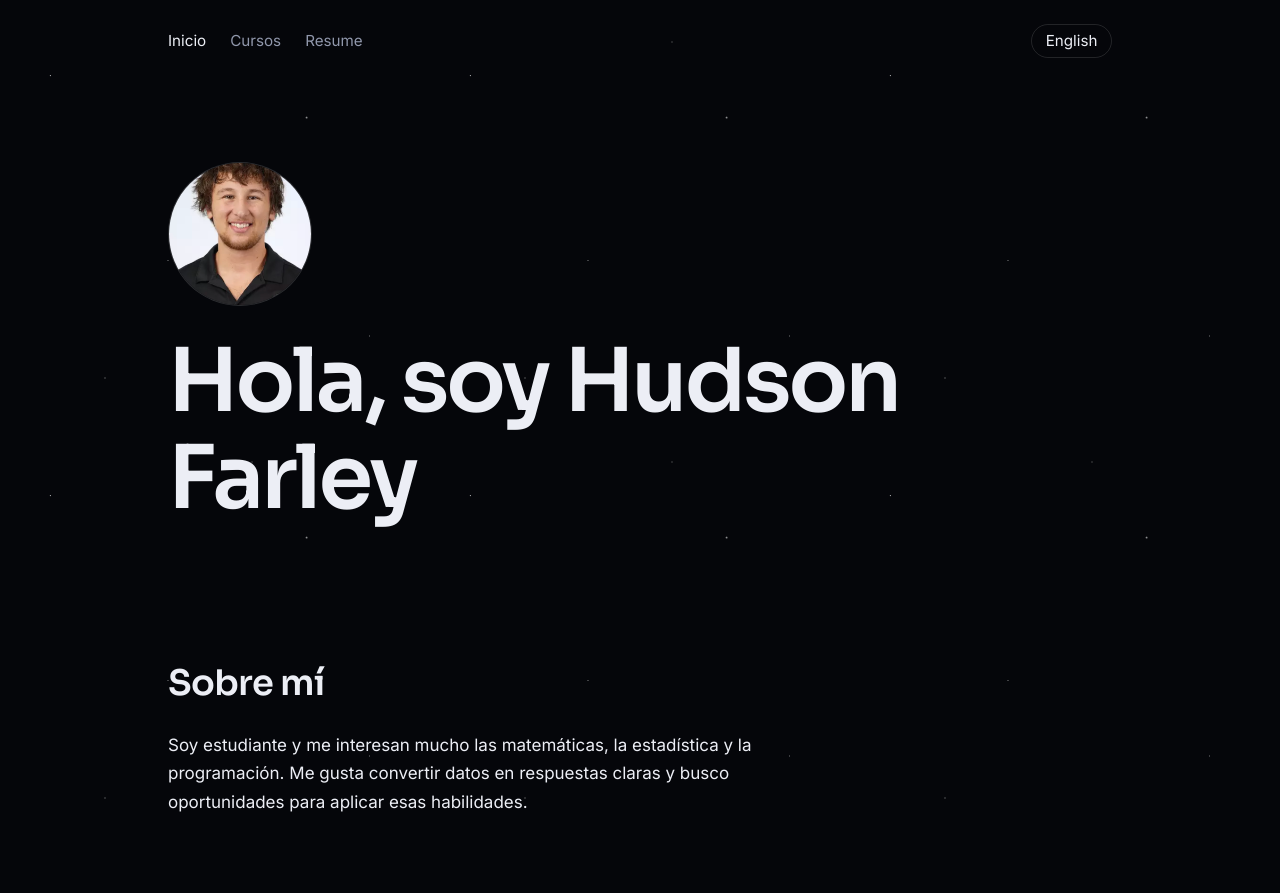
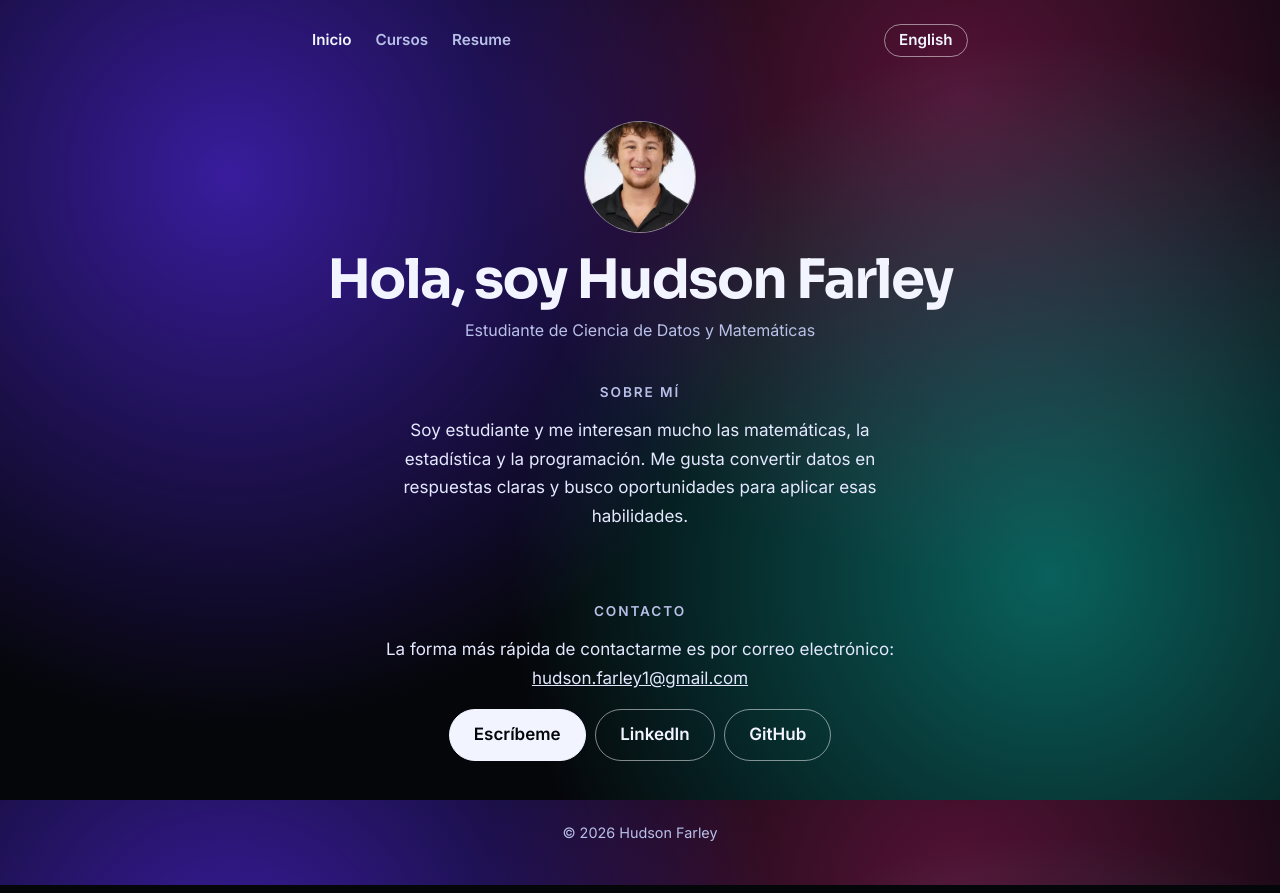
Before and after one commit to hdsn-frly/Portfolio, a plain HTML site: page es/index.html in a window 1280 px wide. Shown: the top 893 px of the page. Drawn offline with Linux system fonts and the light colour scheme.

Commit message:
Update style.css

```diff
--- a/assets/style.css
+++ b/assets/style.css
@@ -1,109 +1,54 @@
-@import url('https://fonts.googleapis.com/css2?family=Sora:wght@500;600;700&family=Inter:wght@400;500;600&display=swap');
+@import url('https://fonts.googleapis.com/css2?family=Sora:wght@600;700&family=Inter:wght@400;600&display=swap');
 
 :root{
   color-scheme:dark;
-  --bg:#05060A; --ink:#ECEEF5; --muted:#9097AB; --line:rgba(255,255,255,.12);
-  --card:rgba(255,255,255,.035); --accent:#8FB8FF;
-  --display:'Sora',system-ui,sans-serif;
-  --body:'Inter',system-ui,sans-serif;
-  --ease:cubic-bezier(.4,0,.2,1);
+  --ink:#F2F4FF; --muted:#B9C0E8; --line:rgba(255,255,255,.5);
+  --card:rgba(5,6,10,.5); --accent:#7DD3FC;
 }
 *{box-sizing:border-box}
-html{scroll-behavior:smooth;background:var(--bg)
-  /* NOT WORKING ;background:radial-gradient(ellipse 70% 100% at 50% 0%,rgba(143,184,255,.14),transparent 70%) top/100% 90vh no-repeat,var(--bg) */
-}body{margin:0;color:var(--ink);font:400 1.0625rem/1.7 var(--body);-webkit-font-smoothing:antialiased;overflow-x:clip}
-body::before{content:"";position:fixed;inset:0;z-index:-1;pointer-events:none;background-size:420px 420px;background-image:
-  radial-gradient(1px 1px at 12% 18%,rgba(255,255,255,.7),transparent),
-  radial-gradient(1px 1px at 40% 62%,rgba(255,255,255,.5),transparent),
-  radial-gradient(1.5px 1.5px at 73% 28%,rgba(255,255,255,.6),transparent),
-  radial-gradient(1px 1px at 88% 80%,rgba(255,255,255,.45),transparent),
-  radial-gradient(1px 1px at 25% 90%,rgba(255,255,255,.5),transparent),
-  radial-gradient(1px 1px at 60% 10%,rgba(255,255,255,.4),transparent)}
+html{scroll-behavior:smooth;min-height:100%;background:
+  radial-gradient(circle at 18% 22%,rgba(91,43,255,.6),transparent 45%),
+  radial-gradient(circle at 82% 72%,rgba(15,208,192,.45),transparent 45%),
+  radial-gradient(circle at 75% 12%,rgba(255,46,147,.32),transparent 40%),
+  #05060A;background-attachment:fixed}
+body{margin:0;color:var(--ink);font:400 1.0625rem/1.7 Inter,system-ui,sans-serif;-webkit-font-smoothing:antialiased}
 a{color:inherit}
 :focus-visible{outline:2px solid var(--accent);outline-offset:3px;border-radius:6px}
-.wrap{max-width:62rem;margin:0 auto;padding:0 1.5rem}
-h1,h2,h3{font-family:var(--display);line-height:1.1;margin:0;font-weight:600}
-h2{font-size:clamp(1.6rem,3.5vw,2.2rem);letter-spacing:-.02em;margin-bottom:1.75rem}
-p{max-width:62ch}
+.wrap{max-width:44rem;margin:0 auto;padding:0 1.5rem}
+h1,h2,h3{font-family:Sora,system-ui,sans-serif;margin:0;line-height:1.1}
+p{max-width:34rem;margin:0 auto 1rem;color:#E4E8FF}
 
-/* navvvvvvvvv */
-nav{display:flex;justify-content:space-between;align-items:center;padding:1.5rem 0;gap:1rem;flex-wrap:wrap}
+/* nav */
+nav{display:flex;justify-content:space-between;align-items:center;flex-wrap:wrap;gap:.75rem 1rem;padding:1.5rem 0}
 nav .links{display:flex;gap:1.5rem;flex-wrap:wrap}
-nav a{text-decoration:none;font-size:.95rem;color:var(--muted);transition:color .25s var(--ease)}
-nav a:hover{color:var(--ink)}
-nav a.lang{color:var(--ink);border:1px solid var(--line);border-radius:99px;padding:.2rem .85rem;transition:border-color .25s var(--ease)}
-nav a.lang:hover{border-color:rgba(255,255,255,.35)}
+nav a{text-decoration:none;font-size:.95rem;font-weight:600;color:var(--muted)}
+nav a[aria-current="page"]{color:var(--ink)}
+nav a.lang{color:var(--ink);border:1px solid var(--line);border-radius:99px;padding:.15rem .9rem}
 
-/* heroooooooo */
-.hero{position:relative;isolation:isolate;padding:5rem 0}
-/* NOT WORKING: remove this comment marker and its closing marker to bring the planet and ring back
-.hero::after{content:"";position:absolute;z-index:-1;top:0;right:0;width:min(22rem,55vw);aspect-ratio:1;border-radius:50%;
-  background:radial-gradient(circle at 32% 28%,rgba(143,184,255,.35),rgba(143,184,255,.06) 45%,transparent 70%);
-  box-shadow:inset 0 0 0 1px var(--line),0 0 120px rgba(143,184,255,.12)}
-.hero::before{content:"";position:absolute;z-index:-1;top:6rem;right:-1rem;width:min(30rem,75vw);height:min(8rem,20vw);border:1px solid var(--line);border-radius:50%;transform:rotate(-16deg)}
-*/
-.hero h1{font-size:clamp(2.8rem,9vw,5.5rem);letter-spacing:-.035em}
-.hero p.lead{font-size:1.25rem;margin:1.5rem 0 2rem;color:var(--muted);max-width:52ch}
-.btns{display:flex;gap:.75rem;flex-wrap:wrap}
-.btn{display:inline-block;padding:.7rem 1.35rem;border-radius:99px;font-weight:500;text-decoration:none;border:1px solid var(--line)
-  /* ;transition:background .25s var(--ease),border-color .25s var(--ease),transform .25s var(--ease) */
-}
-/* .btn:hover{border-color:rgba(255,255,255,.35);background:rgba(255,255,255,.06);transform:translateY(-2px)} */
-.btn.primary{background:var(--ink);border-color:var(--ink);color:var(--bg)}
-/* .btn.primary:hover{background:#fff;border-color:#fff} */
-.stickers{display:flex;gap:.5rem;flex-wrap:wrap;margin-top:2.5rem}
-.sticker{padding:.3rem .85rem;border-radius:99px;font-size:.9rem;font-weight:500;background:var(--card);border:1px solid var(--line);animation:rise .7s var(--ease) both}
-.sticker:nth-child(2){animation-delay:.08s}.sticker:nth-child(3){animation-delay:.16s}
-.sticker:nth-child(4){animation-delay:.24s}.sticker:nth-child(5){animation-delay:.32s}
-.sticker:nth-child(6){animation-delay:.4s}.sticker:nth-child(7){animation-delay:.48s}
-@keyframes rise{from{opacity:0;transform:translateY(8px)}to{opacity:1;transform:none}}
+/* hero: picture, name, tagline */
+.hero{display:flex;flex-direction:column;align-items:center;text-align:center;padding:2.5rem 0 1rem}
+.hero .portrait{width:112px;height:112px;margin:0;border-radius:50%;border:1px solid var(--line);background:var(--card);overflow:hidden;display:flex;align-items:center;justify-content:center;font:600 1.9rem Sora,sans-serif}
+.hero .portrait:empty::after{content:"HF"}
+.hero .portrait img{width:100%;height:100%;object-fit:cover;display:block}
+.hero h1{margin-top:1.1rem;font-size:clamp(2.4rem,8vw,3.4rem);font-weight:700;letter-spacing:-.03em}
+.hero h1::after{content:"Data Science and Mathematics student";display:block;margin-top:.6rem;font:400 1rem Inter,system-ui,sans-serif;letter-spacing:0;color:var(--muted)}
+html[lang="es"] .hero h1::after{content:"Estudiante de Ciencia de Datos y Matem\00E1ticas"}
 
-section{padding:3.5rem 0}
+/* sections */
+main>section{padding:1.75rem 0;text-align:center}
+main h2{font-size:1.6rem;font-weight:700;letter-spacing:-.02em;margin-bottom:1rem}
+#about>h2,#contact>h2{font:600 .85rem Inter,system-ui,sans-serif;letter-spacing:.14em;text-transform:uppercase;color:var(--muted)}
 
-/* projectssssssssss */
-.project{display:grid;grid-template-columns:2px 1fr auto;gap:1.25rem;background:var(--card);border:1px solid var(--line);border-radius:.9rem;padding:1.5rem;margin-bottom:1rem;align-items:start;transition:border-color .25s var(--ease),background .25s var(--ease)}
-.project:hover{border-color:rgba(143,184,255,.45);background:rgba(255,255,255,.055)}
-.project .bar{align-self:stretch;background:var(--accent);opacity:.7;border-radius:2px}
-.project h3{font-size:1.35rem;letter-spacing:-.01em;margin-bottom:.4rem}
-.project p{margin:.2rem 0 .9rem;color:var(--muted)}
-.tags{display:flex;gap:.4rem;flex-wrap:wrap;list-style:none;padding:0;margin:0}
-.tags li{font-size:.8rem;font-weight:500;padding:.1rem .65rem;border-radius:99px;border:1px solid var(--line);color:var(--muted)}
-.project a.go{color:var(--accent);font-weight:500;white-space:nowrap;text-decoration:none}
-.project a.go:hover{text-decoration:underline;text-underline-offset:4px}
-@media(max-width:600px){.project{grid-template-columns:2px 1fr}.project a.go{grid-column:2}}
+/* buttons (no hover effects) */
+.btns{display:flex;justify-content:center;gap:.6rem;flex-wrap:wrap}
+.btn{display:inline-block;padding:.65rem 1.5rem;border-radius:99px;font-weight:600;text-decoration:none;border:1px solid var(--line);color:var(--ink)}
+.btn.primary{background:var(--ink);border-color:var(--ink);color:#05060A}
 
-/* about / skills / timeline */
-.two{display:grid;grid-template-columns:1.3fr 1fr;gap:3rem}
-@media(max-width:760px){.two{grid-template-columns:1fr;gap:1.5rem}}
-.skills{display:grid;gap:1.25rem}
-.skills h3{font-size:1.05rem;margin-bottom:.3rem}
-.skills p{margin:0;color:var(--muted)}
-.timeline{list-style:none;margin:0;padding:0 0 0 1.5rem;border-left:1px solid var(--line)}
-.timeline li{position:relative;margin-bottom:1.75rem}
-.timeline li::before{content:"";position:absolute;left:calc(-1.5rem - 4px);top:.6rem;width:7px;height:7px;border-radius:50%;background:var(--accent);box-shadow:0 0 0 4px var(--bg)}
-.timeline b{font-family:var(--display);font-weight:600;font-size:1.15rem}
-.timeline span{display:block;color:var(--muted);font-size:.95rem}
+/* course chips */
+.tags{display:flex;justify-content:center;flex-wrap:wrap;gap:.5rem;list-style:none;margin:0;padding:0}
+.tags li{padding:.2rem .8rem;border-radius:99px;font-size:.85rem;color:#E4E8FF;border:1px solid rgba(255,255,255,.28);background:rgba(255,255,255,.05)}
 
-/* galleryyyyyyyyyyyy */
-.gallery{display:grid;grid-template-columns:repeat(auto-fit,minmax(200px,1fr));gap:1rem}
-.gallery figure{margin:0;aspect-ratio:4/3;border-radius:.9rem;overflow:hidden;background:var(--card);border:1px dashed var(--line)}
-.gallery figure:has(img){border:0}
-.gallery img{width:100%;height:100%;object-fit:cover;display:block}
+/* resume image */
+main img{margin-left:auto!important;margin-right:auto!important}
 
-/* contaaaaaaaaaaaact */
-.contact{background:var(--card);border:1px solid var(--line);border-radius:1.25rem;padding:3rem 2rem;margin:2rem 0 3rem}
-footer{padding:0 0 2.5rem;color:var(--muted);font-size:.95rem}
-footer a:hover{color:var(--ink)}
-
-/* language picker (unused now) */
-.picker{position:relative;isolation:isolate;min-height:100vh;display:grid;place-content:center;text-align:center;padding:2rem}
-.picker::after{content:"";position:absolute;z-index:-1;left:50%;top:50%;width:min(30rem,85vw);aspect-ratio:1;transform:translate(-50%,-50%);border-radius:50%;
-  background:radial-gradient(circle at 35% 30%,rgba(143,184,255,.28),rgba(143,184,255,.05) 50%,transparent 72%);
-  box-shadow:inset 0 0 0 1px var(--line),0 0 140px rgba(143,184,255,.1)}
-.picker h1{font-size:clamp(2.2rem,7vw,4rem);letter-spacing:-.03em;margin-bottom:2rem}
-.picker .btns{justify-content:center}
-.picker .btn{font-size:1.15rem;padding:.9rem 1.9rem}
-
-@media (prefers-reduced-motion:reduce){
-  html{scroll-behavior:auto}.sticker{animation:none}.btn,.project,nav a{transition:none}
-}
+footer{padding:2rem 0 2.5rem;text-align:center;color:var(--muted);font-size:.9rem}
```
